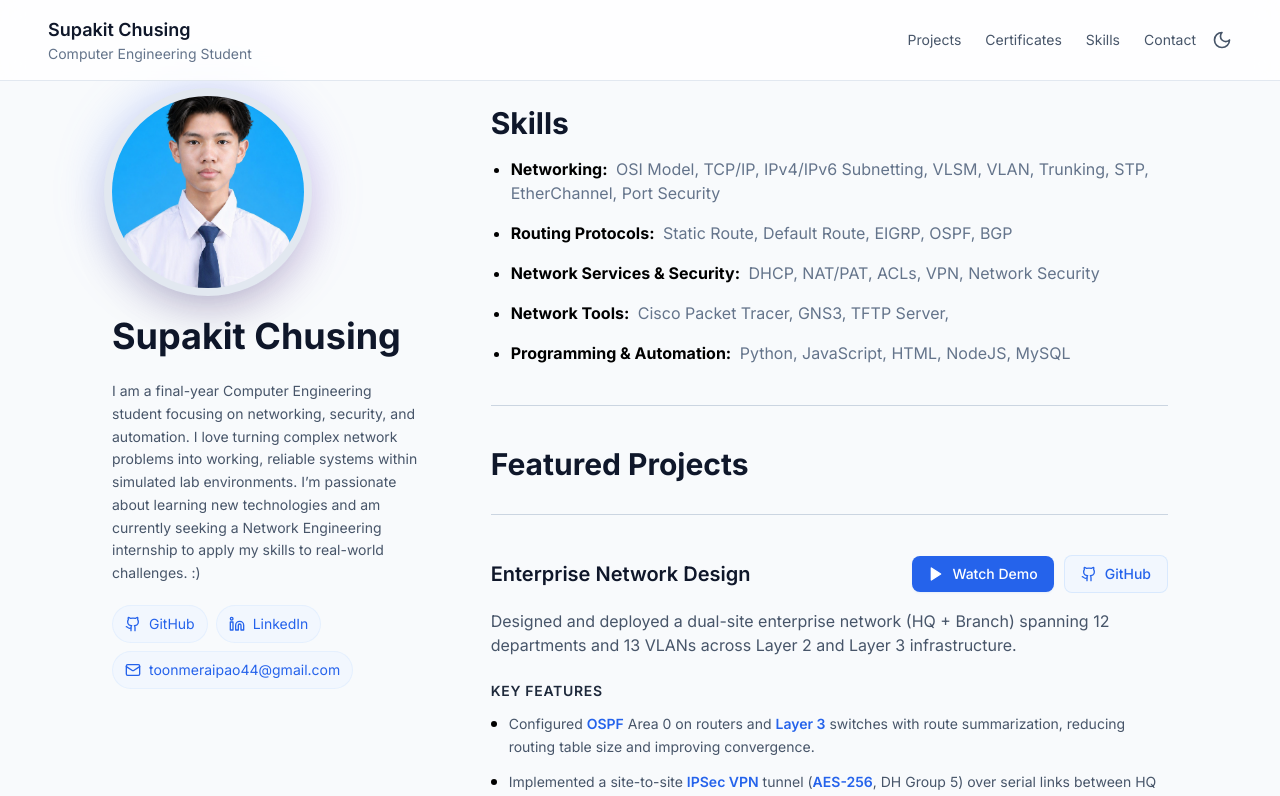
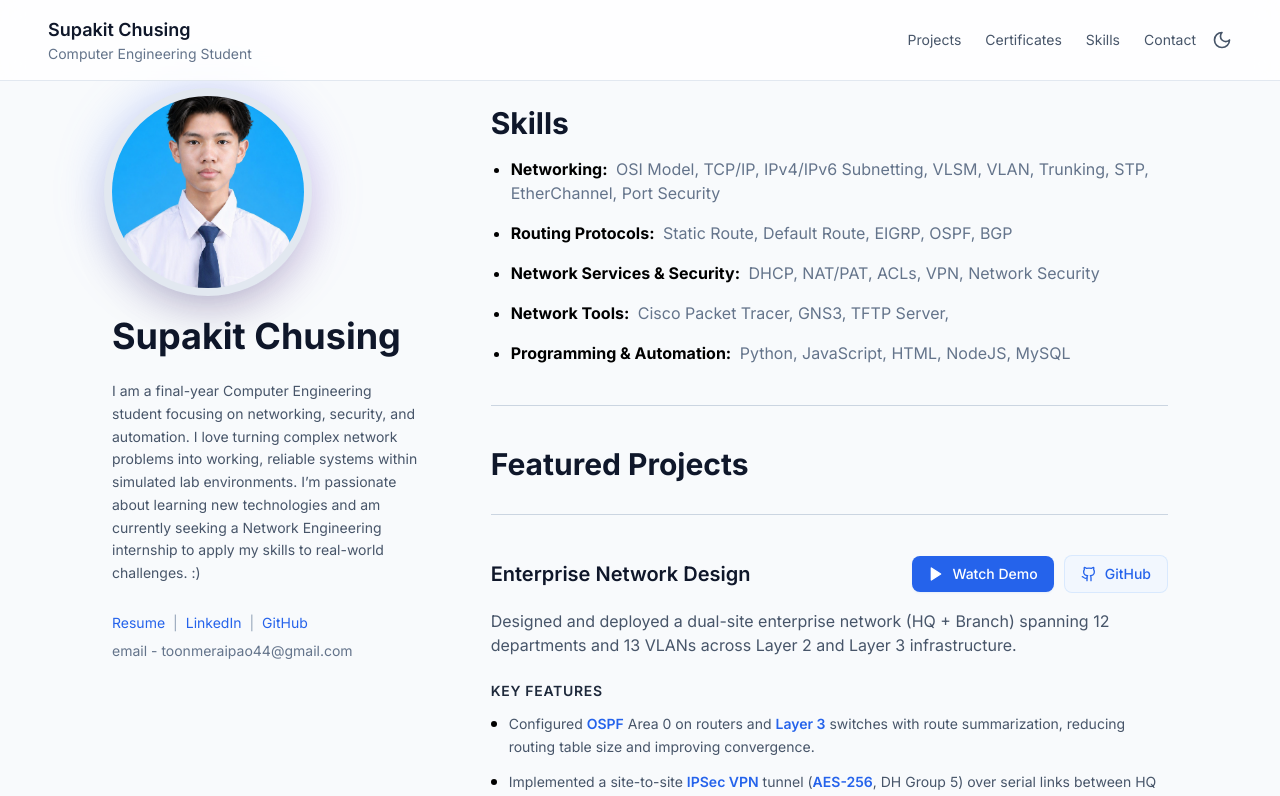
Before and after one commit to ToonSupakit/ToonSupakit.github.io, a Next.js app: page / in a window 1280 px wide. Shown: the top 796 px of the page. Built offline with nearby package versions, Linux system fonts and the light colour scheme.

Commit message:
style: simplify contact links on Sidebar to clean text and email style

```diff
--- a/app/sections/Sidebar.tsx
+++ b/app/sections/Sidebar.tsx
@@ -1,7 +1,7 @@
 "use client";
 
 import { motion } from "framer-motion";
-import { Github, Linkedin, Mail } from "lucide-react";
+
 
 export default function Sidebar() {
   return (
@@ -37,33 +37,46 @@ export default function Sidebar() {
           I love turning complex network problems into working, reliable systems within simulated lab environments.
           I’m passionate about learning new technologies and am currently seeking a Network Engineering internship to apply my skills to real-world challenges. :)
         </p>
-        {/* Contact Badges */}
-        <div className="flex flex-wrap justify-center sm:justify-start gap-2 pt-2">
+        {/* Contact Links */}
+        <div className="text-center sm:text-left pt-4 space-y-2">
+          <div className="flex flex-wrap justify-center sm:justify-start items-center gap-x-2 text-sm text-slate-400 dark:text-slate-500">
+            <a
+              href="/resume.png"
+              target="_blank"
+              rel="noopener noreferrer"
+              className="text-blue-600 dark:text-blue-400 hover:underline hover:text-blue-700 dark:hover:text-blue-300 transition-all"
+            >
+              Resume
+            </a>
+            <span>|</span>
+            <a
+              href="https://www.linkedin.com/in/supakit1"
+              target="_blank"
+              rel="noopener noreferrer"
+              className="text-blue-600 dark:text-blue-400 hover:underline hover:text-blue-700 dark:hover:text-blue-300 transition-all"
+            >
+              LinkedIn
+            </a>
+            <span>|</span>
             <a
               href="https://github.com/ToonSupakit"
               target="_blank"
               rel="noopener noreferrer"
-            className="flex items-center gap-2 px-3 py-2 bg-blue-50/70 dark:bg-blue-900/10 border border-blue-100/60 dark:border-blue-800/30 rounded-full text-blue-600 dark:text-blue-400 hover:bg-blue-100/80 dark:hover:bg-blue-900/25 hover:text-blue-700 dark:hover:text-blue-300 transition-all text-sm"
+              className="text-blue-600 dark:text-blue-400 hover:underline hover:text-blue-700 dark:hover:text-blue-300 transition-all"
             >
-            <Github className="w-4 h-4" />
-            <span>GitHub</span>
+              GitHub
             </a>
-          <a
-            href="https://www.linkedin.com/in/supakit1"
-            target="_blank"
-            rel="noopener noreferrer"
-            className="flex items-center gap-2 px-3 py-2 bg-blue-50/70 dark:bg-blue-900/10 border border-blue-100/60 dark:border-blue-800/30 rounded-full text-blue-600 dark:text-blue-400 hover:bg-blue-100/80 dark:hover:bg-blue-900/25 hover:text-blue-700 dark:hover:text-blue-300 transition-all text-sm"
-          >
-            <Linkedin className="w-4 h-4" />
-            <span>LinkedIn</span>
-          </a>
+          </div>
+
+          <div className="text-sm text-slate-500 dark:text-slate-400">
+            <span>email - </span>
             <a
               href="mailto:toonmeraipao44@gmail.com"
-            className="flex items-center gap-2 px-3 py-2 bg-blue-50/70 dark:bg-blue-900/10 border border-blue-100/60 dark:border-blue-800/30 rounded-full text-blue-600 dark:text-blue-400 hover:bg-blue-100/80 dark:hover:bg-blue-900/25 hover:text-blue-700 dark:hover:text-blue-300 transition-all text-sm"
+              className="hover:underline transition-all"
             >
-            <Mail className="w-4 h-4" />
-            <span>toonmeraipao44@gmail.com</span>
+              toonmeraipao44@gmail.com
             </a>
+          </div>
         </div>
       </div>
       </motion.div>
```
Also changed, not shown: public/resume.png (added), 4 other files (tests, documents, lock files or other folders). Lines whose indentation alone changed are shown as unchanged.
